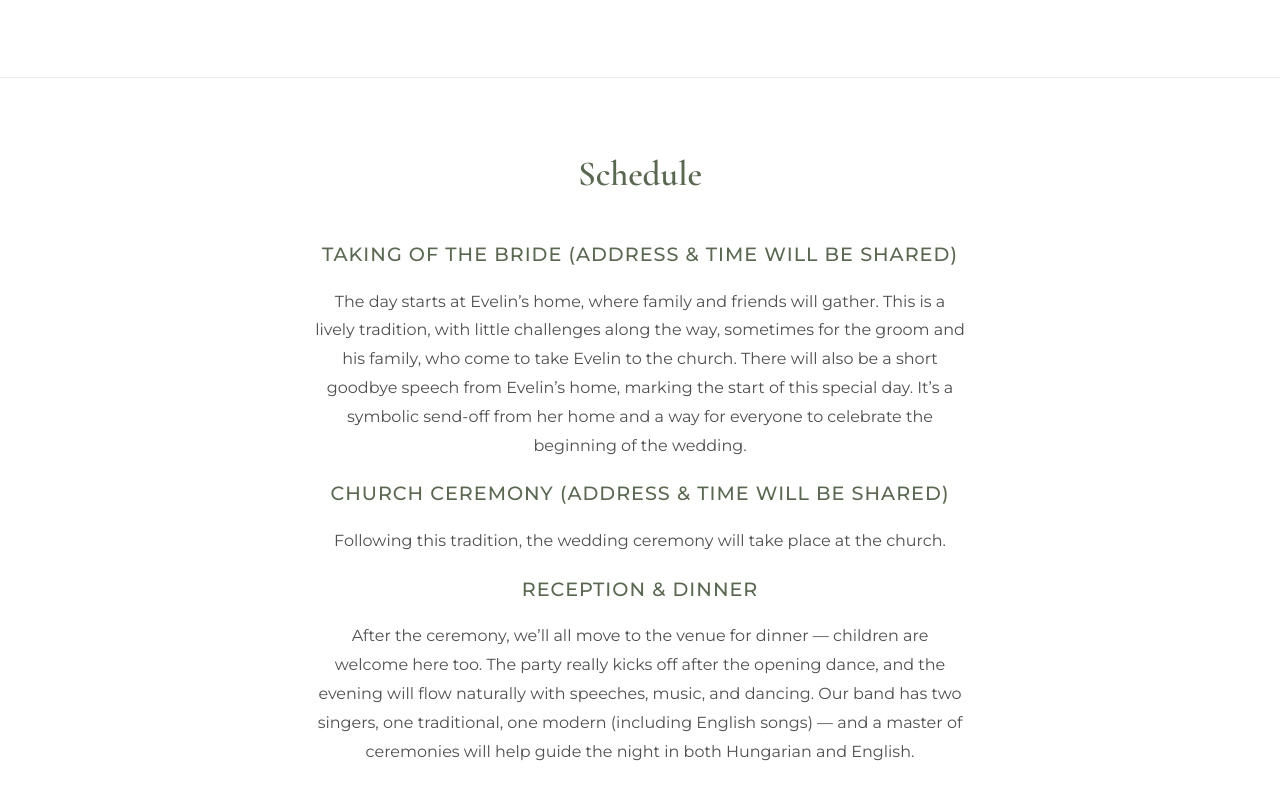
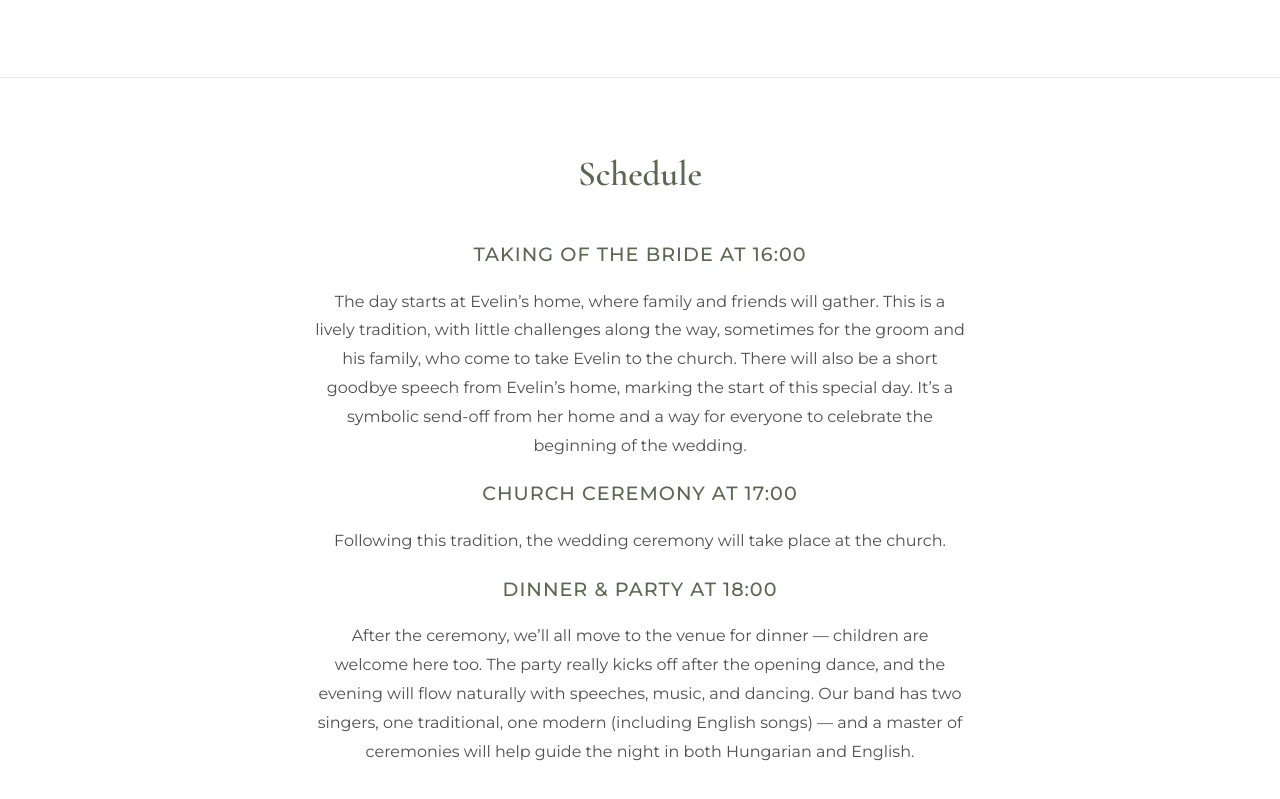
Before and after one commit to gpoucin/simple-website, a plain HTML site: page event.html in a window 1280 px wide. Shown: the part 569-1368 px from the top of the page. Drawn offline with nearby package versions, Linux system fonts and the light colour scheme.

Commit message:
Update wedding schedule times to 16:00/17:00/18:00

```diff
--- a/event.html
+++ b/event.html
@@ -50,13 +50,13 @@
     <section class="content-section text-center">
         <div class="main-container">
             <h2>Schedule</h2>
-            <h3>Taking of the Bride (address & time will be shared)</h3>
+            <h3>Taking of the Bride at 16:00</h3>
             <p>The day starts at Evelin’s home, where family and friends will gather. This is a lively tradition, with little challenges along the way, sometimes for the groom and his family, who come to take Evelin to the church. There will also be a short goodbye speech from Evelin’s home, marking the start of this special day. It’s a symbolic send-off from her home and a way for everyone to celebrate the beginning of the wedding.</p>
 
-            <h3>Church Ceremony (address & time will be shared)</h3>
+            <h3>Church Ceremony at 17:00</h3>
             <p>Following this tradition, the wedding ceremony will take place at the church.</p>
 
-            <h3>Reception & Dinner</h3>
+            <h3>Dinner & Party at 18:00</h3>
             <p>After the ceremony, we’ll all move to the venue for dinner — children are welcome here too. The party really kicks off after the opening dance, and the evening will flow naturally with speeches, music, and dancing. Our band has two singers, one traditional, one modern (including English songs) — and a master of ceremonies will help guide the night in both Hungarian and English.</p>
         </div>
     </section>
```
Also changed, not shown: index.html (+3 -3 lines).
